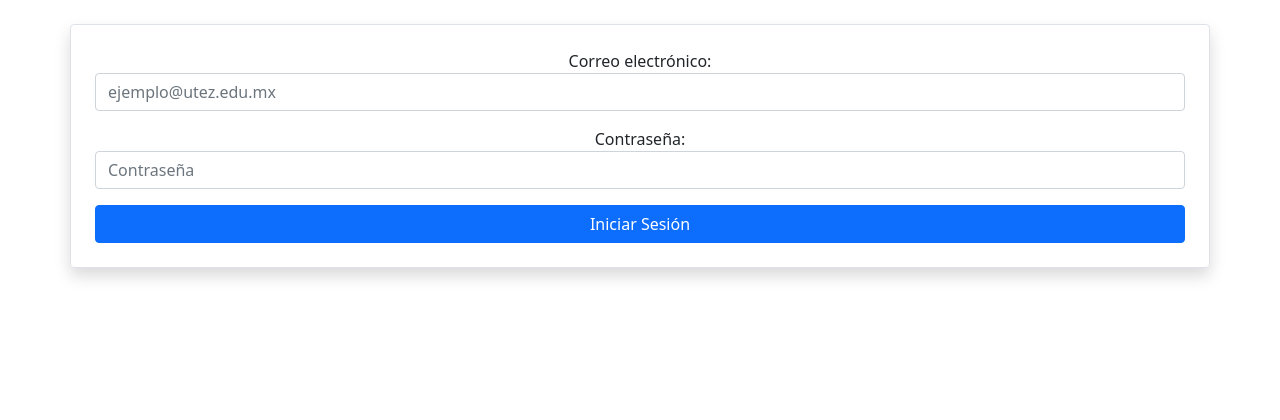
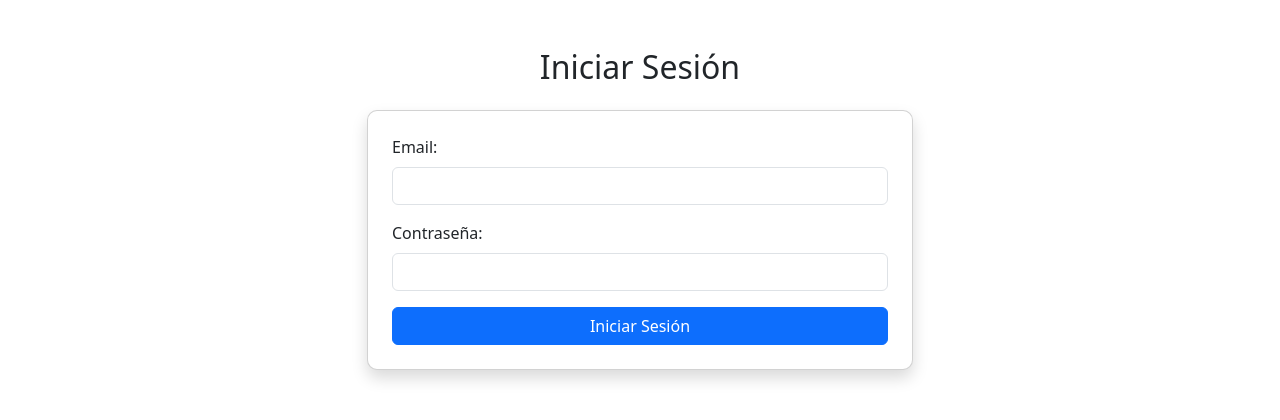
Before and after one commit to Aserejex22/proyecto_validar_datos, a Django app: page /users/login/ in a window 1280 px wide. Shown: the top 420 px of the page. Run offline with Django 5.2, Linux system fonts and the light colour scheme.

Commit message:
Ultima modi

```diff
--- a/errorPages/app/models.py
+++ b/errorPages/app/models.py
@@ -5,5 +5,7 @@ class ErrorLog(models.Model):
     mensaje = models.TextField()
     fecha = models.DateTimeField(auto_now_add=True)
 
+
     def __str__(self):
+
         return f"{self.codigo} - {self.mensaje}"
--- a/errorPages/users/forms.py
+++ b/errorPages/users/forms.py
@@ -7,6 +7,30 @@ import re
 from .models import CustomUser
 
 class CustomUserCreationForm(UserCreationForm):
+    password1 = forms.CharField(
+        label="Contraseña",
+        widget=forms.PasswordInput(
+            attrs={
+                'class': 'form-control',
+                'placeholder': 'Contraseña',
+                'required': True,
+                'pattern': '^(?=.*\d)(?=.*[A-Z])(?=.*[!#$%&?])[A-Za-z\d!#$%&?]{8,}$',
+                'title': 'La contraseña debe contener al menos 8 caracteres, 1 número, 1 letra mayúscula y 1 carácter especial.',
+            }
+        )
+    )
+    password2 = forms.CharField(
+        label="Confirmar contraseña",
+        widget=forms.PasswordInput(
+            attrs={
+                'class': 'form-control',
+                'placeholder': 'Confirmar contraseña',
+                'required': True,
+                'pattern': '^(?=.*\d)(?=.*[A-Z])(?=.*[!#$%&?])[A-Za-z\d!#$%&?]{8,}$',
+                'title': 'La contraseña debe contener al menos 8 caracteres, 1 número, 1 letra mayúscula y 1 carácter especial.',
+            }
+        )
+    )
     class Meta:
         model = CustomUser
         fields = ['email', 'name', 'surname', 'control_number', 'age', 'tel', 'password1', 'password2']
@@ -47,20 +71,8 @@ class CustomUserCreationForm(UserCreationForm):
                 'class': 'form-control',
                 'placeholder': 'Teléfono',
                 'required': True,
-                'title': 'Ingresa tu teléfono',
-            }),
-            'password1': forms.PasswordInput(attrs={
-                'class': 'form-control',
-                'placeholder': 'Contraseña',
-                'required': True,
-                'pattern': '^(?=.*\d)(?=.*[A-Z])(?=.*[!#$%&?])[A-Za-z\d!#$%&?]{8,}$',
-                'title': 'La contraseña debe contener al menos 8 caracteres, 1 número, 1 letra mayúscula y 1 carácter especial.',
-            }),
-            'password2': forms.PasswordInput(attrs={
-                'class': 'form-control',
-                'placeholder': 'Confirmar contraseña',
-                'required': True,
-                'title': 'Confirma tu contraseña',
+                'pattern': '^\d{10}$',
+                'title': 'El numero de telefono debe de ser de 10 numeros',
             }),
         }
 
--- a/errorPages/users/templates/home.html
+++ b/errorPages/users/templates/home.html
@@ -26,7 +26,11 @@
 </head>
 <body>
     <h1>Bienvenido, {{ user.name }}!</h1>
+
     <p>Has iniciado sesión correctamente.</p>
     <a href="{% url 'logout' %}" class="logout-btn">Cerrar sesión</a>
 </body>
+<script>
+
+</script>
 </html>
--- a/errorPages/users/templates/login.html
+++ b/errorPages/users/templates/login.html
@@ -1,30 +1,41 @@
 <!DOCTYPE html>
-<html>
+<html lang="es">
 <head>
-    <meta charset='utf-8'>
-    <meta http-equiv='X-UA-Compatible' content='IE=edge'>
-    <title>Login</title>
-    <meta name='viewport' content='width=device-width, initial-scale=1'>
-    <link rel='stylesheet' type='text/css' media='screen' href='main.css'>
-    <link href="https://cdn.jsdelivr.net/npm/bootstrap@5.3.2/dist/css/bootstrap.min.css" rel="stylesheet">
+    <meta charset="UTF-8">
+    <meta name="viewport" content="width=device-width, initial-scale=1.0">
+    <title>Iniciar Sesión</title>
+    <link href="https://cdn.jsdelivr.net/npm/bootstrap@5.3.0/dist/css/bootstrap.min.css" rel="stylesheet">
 </head>
 <body>
-    <form method="post" class="container mt-4 p-4 border rounded shadow">
-        {% csrf_token %}
+    <div class="container mt-5">
+        <div class="row justify-content-center">
+            <div class="col-md-6">
+                <h2 class="text-center mb-4">Iniciar Sesión</h2>
+            <div class="card shadow p-4" style="border-radius: 10px;">
+                <form method="post">
+                    {% csrf_token %}
 
-        <div class="mb-3 text-center">
-            {{ form.username.label_tag }}
-            {{ form.username }}
+                    <div class="mb-3">
+                        <label for="email" class="form-label">Email:</label>
+                        <input type="email" class="form-control" id="email" name="username" required
+                        pattern="^[a-zA-Z0-9]+@utez\.edu\.mx$"
+                        title="Debes ingresar un correo de la UTEZ.">
+
+                    </div>
+
+                    <div class="mb-3">
+                        <label for="password" class="form-label">Contraseña:</label>
+                        <input type="password" class="form-control" id="password" name="password" required
+                               minlength="8" maxlength="20"
+                               pattern="^(?=.*[A-Z])(?=.*[a-z])(?=.*\d)(?=.*[!@#$%&?])[A-Za-z\d!@#$%&?]{8,20}$"
+                               title="La contraseña debe tener entre 8 y 20 caracteres, incluyendo al menos una mayúscula, una minúscula, un número y un símbolo especial.">
+                    </div>
+
+                    <div class="d-grid">
+                        <button type="submit" class="btn btn-primary">Iniciar Sesión</button>
+                    </div>
+                </form>
+                </div>
+            </div>
         </div>
-
-        <div class="mb-3 text-center">
-            {{ form.password.label_tag }}
-            {{ form.password }}
-        </div>
-
-        <button type="submit" class="btn btn-primary w-100">Iniciar Sesión</button>
-    </form>
-
-    {% include 'mensaje.html' %}
-</body>
-</html>
+    </div>
--- a/errorPages/users/templates/mensaje.html
+++ b/errorPages/users/templates/mensaje.html
@@ -4,11 +4,11 @@
     <meta charset="UTF-8">
     <meta name="viewport" content="width=device-width, initial-scale=1.0">
     <title>Document</title>
-    <!-- Bootstrap CSS -->
+
     <link href="https://cdn.jsdelivr.net/npm/bootstrap@5.0.0/dist/css/bootstrap.min.css" rel="stylesheet">
 </head>
 <body>
-    <!-- Modal para mostrar mensajes -->
+
     <div class="modal fade" id="messageModal" tabindex="-1" aria-labelledby="messageModalLabel" aria-hidden="true">
         <div class="modal-dialog">
             <div class="modal-content">
@@ -26,8 +26,6 @@
             </div>
         </div>
     </div>
-
-    <!-- Bootstrap JS -->
     <script src="https://cdn.jsdelivr.net/npm/bootstrap@5.0.0/dist/js/bootstrap.bundle.min.js"></script>
 
     <script>
--- a/errorPages/users/views.py
+++ b/errorPages/users/views.py
@@ -4,6 +4,7 @@ from .forms import CustomUserCreationForm, CustomUserLoginForm
 from django.contrib.auth.decorators import login_required
 import json
 from .message import message
+
 def register_view(request):
     if request.method == 'POST':
         form = CustomUserCreationForm(request.POST)
@@ -14,6 +15,7 @@ def register_view(request):
     else:
         form = CustomUserCreationForm()
     return render(request, 'register.html', {'form': form})
+
 def login_view(request):
     if request.method == 'POST':
         form = CustomUserLoginForm(data=request.POST)
```
Also changed, not shown: errorPages/users/templates/register.html (+4 -10 lines).
